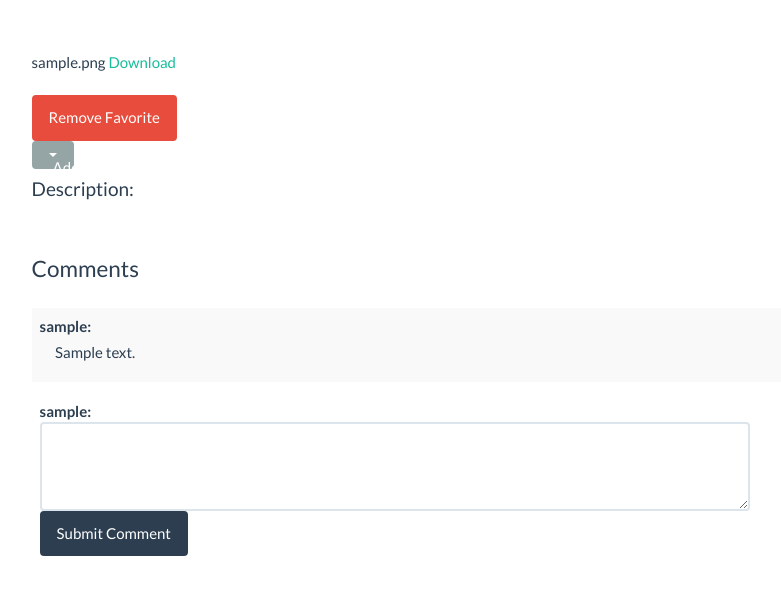
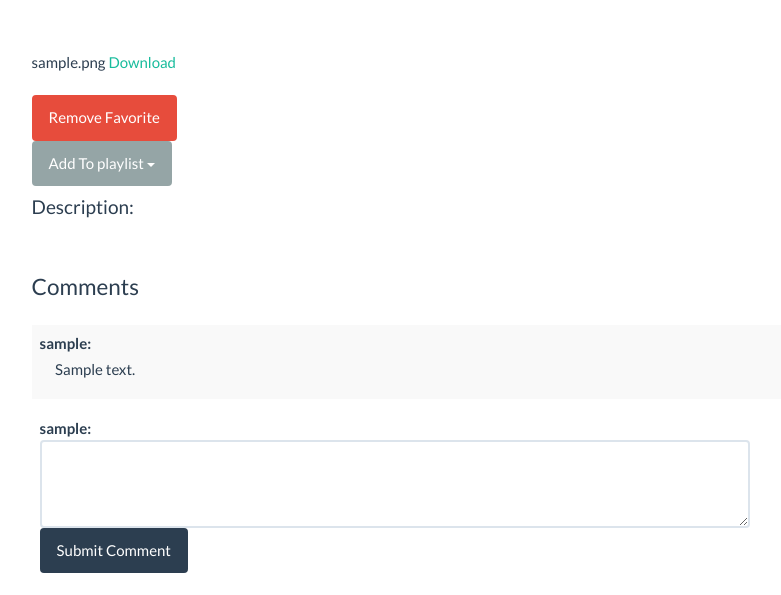
Before and after one commit to levesqu/MeTube, a PHP site: page /media.php?id=1 in a window 1280 px wide. Shown: the part 119-714 px from the top of the page, without its empty margins (8-789 px from the left). Run offline with PHP 8.4, Linux system fonts and the light colour scheme; the visitor is signed in with stand-in values (Sample User, id 1); tables that the repository leaves empty or names only in its code hold one stand-in row (values such as "Sample post"); data that the repository does not hold is empty.

Commit message:
adding add to play list button

```diff
--- a/media.php
+++ b/media.php
@@ -199,7 +199,7 @@ if(isset($_GET['id'])) {
     <div class="btn-group">
         <div class="btn-group">
             <a href="#" class="btn btn-default dropdown-toggle" data-toggle="dropdown">
-                <span class="caret">Add To playlist</span>
+                Add To playlist <span class="caret"></span>
             </a>
             <ul class="dropdown-menu">
                 <li><a href="#">Playlist 1</a></li>
```
